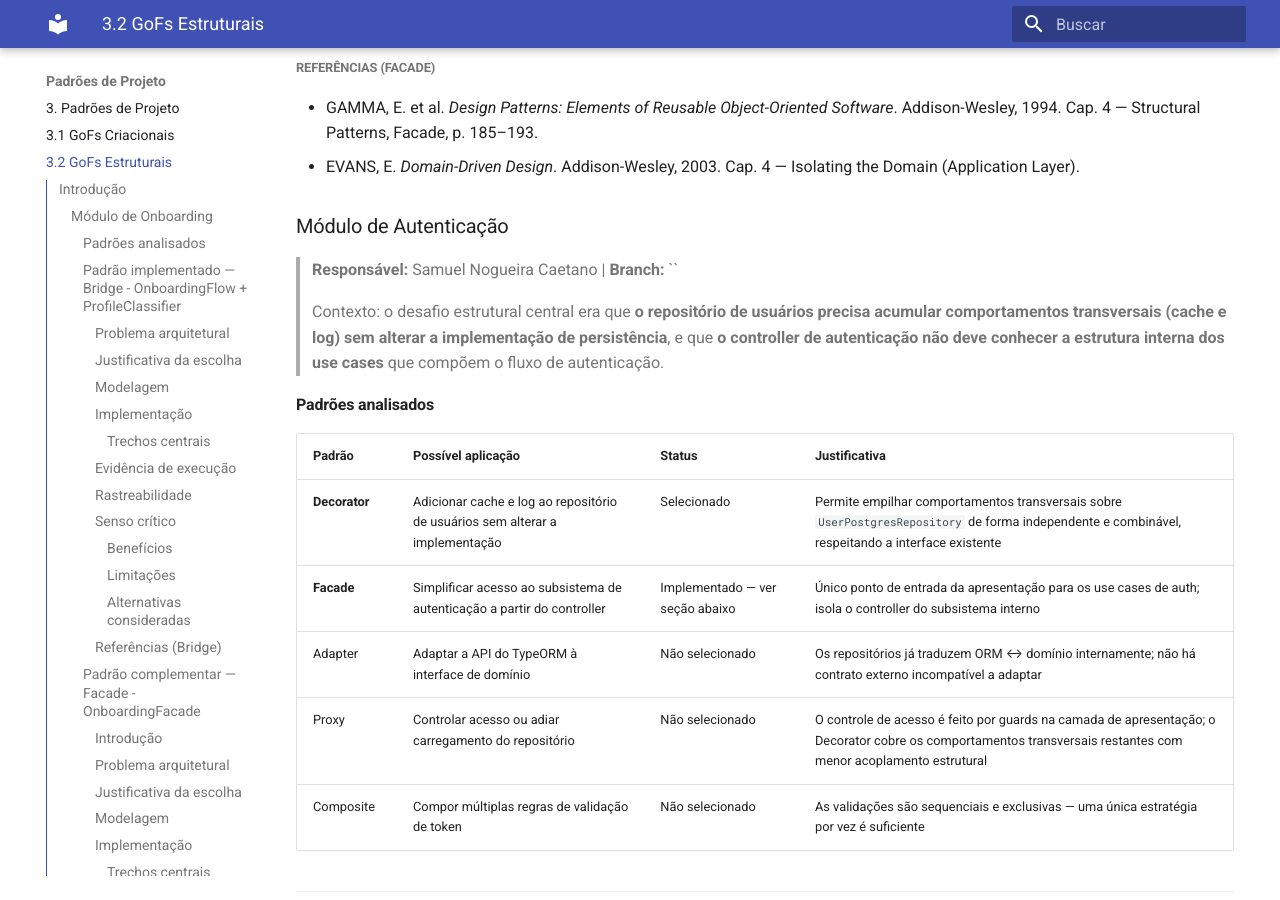
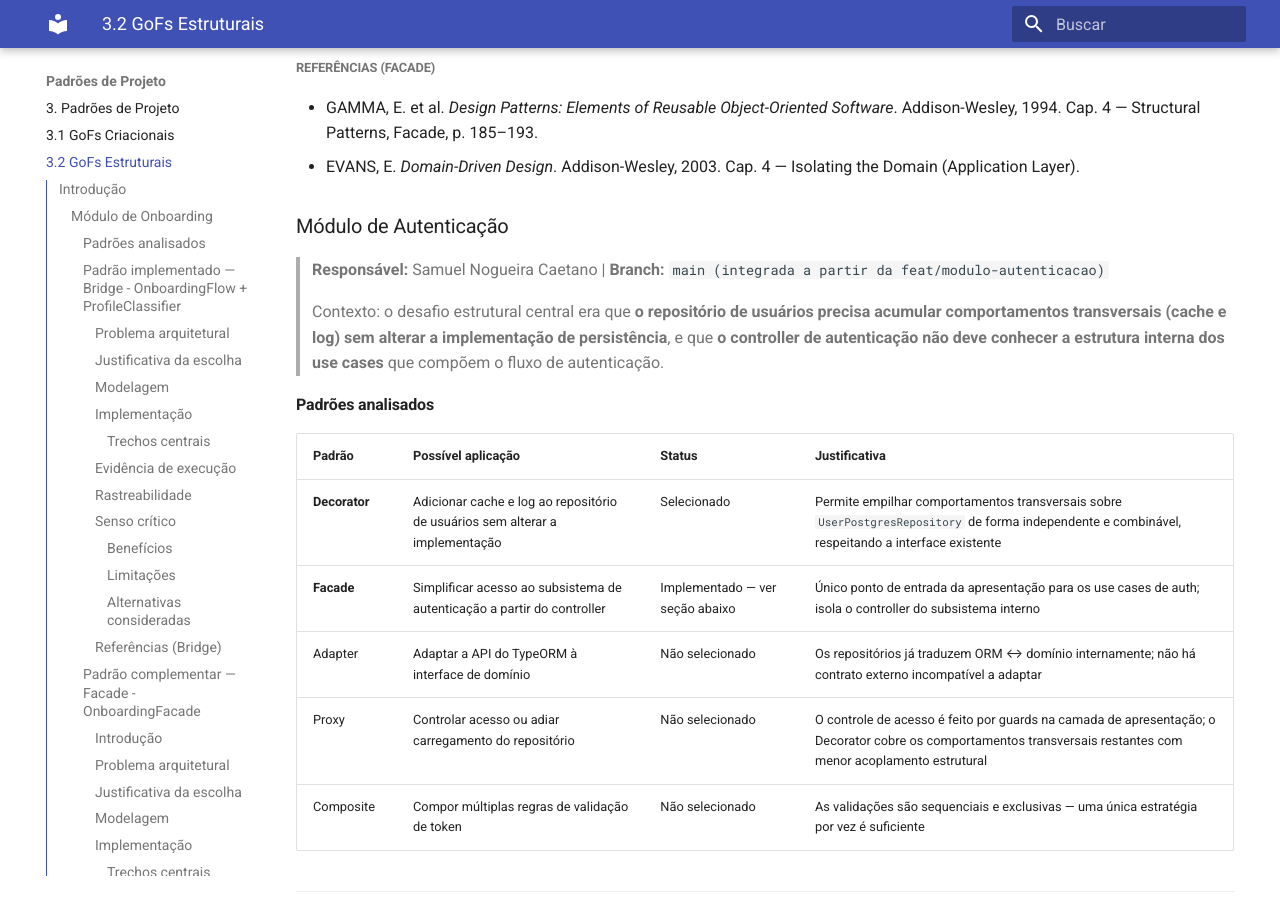
Before and after one commit to UnBArqDsw2026-1-Turma01/2026.1-T01-_G7_MonitoreSeuTreino_Entrega_03, an MkDocs documentation site: the page built from docs/content/padroes-de-projeto/3-2-gofs-estruturais.md, in a window 1280 px wide and 900 px high, scrolled down 8746 px. Built offline with MkDocs 1.6.1 and Material for MkDocs 9.7.7, drawn with Linux system fonts in a browser that asks for light colours.

Commit message:
docs: atualizar informações de responsáveis e branches nos módulos de autenticação e onboarding

```diff
--- a/docs/content/padroes-de-projeto/3-2-gofs-estruturais.md
+++ b/docs/content/padroes-de-projeto/3-2-gofs-estruturais.md
@@ -203,8 +203,8 @@
 
 ##### Referências (Bridge)
 
-- GAMMA, E. et al. *Design Patterns: Elements of Reusable Object-Oriented Software*. Addison-Wesley, 1994. Cap. 4 — Structural Patterns, Bridge, p. 151–161.
-- SHALLOWAY, A.; TROTT, J. *Design Patterns Explained*. Addison-Wesley, 2004. Cap. 11 — The Bridge Pattern.
+- GAMMA, E. et al. _Design Patterns: Elements of Reusable Object-Oriented Software_. Addison-Wesley, 1994. Cap. 4 — Structural Patterns, Bridge, p. 151–161.
+- SHALLOWAY, A.; TROTT, J. _Design Patterns Explained_. Addison-Wesley, 2004. Cap. 11 — The Bridge Pattern.
 
 ---
 
@@ -219,7 +219,7 @@
 O `OnboardingController` precisaria conhecer e instanciar três use cases distintos (`GetMyOnboardingUseCase`, `SubmitOnboardingUseCase`, `RedoOnboardingUseCase`) além de coordenar suas dependências. Isso criaria dois problemas:
 
 1. **Acoplamento da apresentação à aplicação**: o controller passaria a depender dos contratos internos de cada use case — qualquer refatoração (renomear, dividir ou fundir use cases) quebraria o controller diretamente.
-2. **Responsabilidade de orquestração no lugar errado**: a camada de apresentação não deve saber *como* o subsistema de onboarding é organizado internamente; ela deve apenas saber *o que* pedir.
+2. **Responsabilidade de orquestração no lugar errado**: a camada de apresentação não deve saber _como_ o subsistema de onboarding é organizado internamente; ela deve apenas saber _o que_ pedir.
 
 ##### Justificativa da escolha
 
@@ -361,12 +361,12 @@
 
 ##### Referências (Facade)
 
-- GAMMA, E. et al. *Design Patterns: Elements of Reusable Object-Oriented Software*. Addison-Wesley, 1994. Cap. 4 — Structural Patterns, Facade, p. 185–193.
-- EVANS, E. *Domain-Driven Design*. Addison-Wesley, 2003. Cap. 4 — Isolating the Domain (Application Layer).
+- GAMMA, E. et al. _Design Patterns: Elements of Reusable Object-Oriented Software_. Addison-Wesley, 1994. Cap. 4 — Structural Patterns, Facade, p. 185–193.
+- EVANS, E. _Domain-Driven Design_. Addison-Wesley, 2003. Cap. 4 — Isolating the Domain (Application Layer).
 
 ### Módulo de Autenticação
 
-> **Responsável:** Samuel Nogueira Caetano | **Branch:** ``
+> **Responsável:** Samuel Nogueira Caetano | **Branch:** `main (integrada a partir da feat/modulo-autenticacao)`
 >
 > Contexto: o desafio estrutural central era que **o repositório de usuários precisa acumular comportamentos transversais (cache e log) sem alterar a implementação de persistência**, e que **o controller de autenticação não deve conhecer a estrutura interna dos use cases** que compõem o fluxo de autenticação.
 
@@ -393,7 +393,7 @@
 
 Sem o Decorator, as alternativas seriam:
 
-1. **Herança**: `CachingUserPostgresRepository extends UserPostgresRepository`. Problema: acopla o cache à implementação concreta de Postgres; trocar o banco exige reescrever o cache. Além disso, combinar cache *e* log por herança exigiria uma terceira classe que herda de ambos — impossível em TypeScript (sem mixins).
+1. **Herança**: `CachingUserPostgresRepository extends UserPostgresRepository`. Problema: acopla o cache à implementação concreta de Postgres; trocar o banco exige reescrever o cache. Além disso, combinar cache _e_ log por herança exigiria uma terceira classe que herda de ambos — impossível em TypeScript (sem mixins).
 2. **Lógica embutida no repositório**: colocar `if (cache.has(id)) return cache.get(id)` e `logger.log(...)` diretamente em `UserPostgresRepository`. Problema: viola o Single Responsibility Principle; a classe passa a acumular três responsabilidades distintas.
 
 O Decorator resolve isso mantendo as três classes com responsabilidades isoladas e compondo-as em camadas, todas honrando a mesma interface `UserRepository`.
@@ -592,13 +592,13 @@
 
 ###### Alternativas consideradas
 
-- **Herança com mixin**: `class LoggingCachingUserPostgresRepository extends UserPostgresRepository`. Resolveria o problema imediato, mas criaria uma classe monolítica e impossibilitaria compor apenas cache *ou* apenas log de forma independente. Rejeitado.
+- **Herança com mixin**: `class LoggingCachingUserPostgresRepository extends UserPostgresRepository`. Resolveria o problema imediato, mas criaria uma classe monolítica e impossibilitaria compor apenas cache _ou_ apenas log de forma independente. Rejeitado.
 - **Middleware de repositório via Proxy dinâmico** (ES6 `Proxy`): permitiria interceptar chamadas sem declarar cada método. Rejeitado por tornar o código implícito e dificultar a rastreabilidade estática em TypeScript — não há garantia de tipo em tempo de compilação para os métodos interceptados.
 
 ##### Referências (Decorator)
 
-- GAMMA, E. et al. *Design Patterns: Elements of Reusable Object-Oriented Software*. Addison-Wesley, 1994. Cap. 4 — Structural Patterns, Decorator, p. 175–184.
-- MARTIN, R. C. *Agile Software Development: Principles, Patterns, and Practices*. Prentice Hall, 2002. Cap. 14 — The Open/Closed Principle.
+- GAMMA, E. et al. _Design Patterns: Elements of Reusable Object-Oriented Software_. Addison-Wesley, 1994. Cap. 4 — Structural Patterns, Decorator, p. 175–184.
+- MARTIN, R. C. _Agile Software Development: Principles, Patterns, and Practices_. Prentice Hall, 2002. Cap. 14 — The Open/Closed Principle.
 
 ---
 
@@ -788,8 +788,8 @@
 
 ##### Referências (Facade)
 
-- GAMMA, E. et al. *Design Patterns: Elements of Reusable Object-Oriented Software*. Addison-Wesley, 1994. Cap. 4 — Structural Patterns, Facade, p. 185–193.
-- EVANS, E. *Domain-Driven Design*. Addison-Wesley, 2003. Cap. 4 — Isolating the Domain (Application Layer).
+- GAMMA, E. et al. _Design Patterns: Elements of Reusable Object-Oriented Software_. Addison-Wesley, 1994. Cap. 4 — Structural Patterns, Facade, p. 185–193.
+- EVANS, E. _Domain-Driven Design_. Addison-Wesley, 2003. Cap. 4 — Isolating the Domain (Application Layer).
 
 ---
 
```
Also changed, not shown: docs/content/padroes-de-projeto/3-1-gofs-criacionais.md (+1 -1 lines), docs/content/padroes-de-projeto/3-3-gofs-comportamentais.md (+1 -1 lines).
